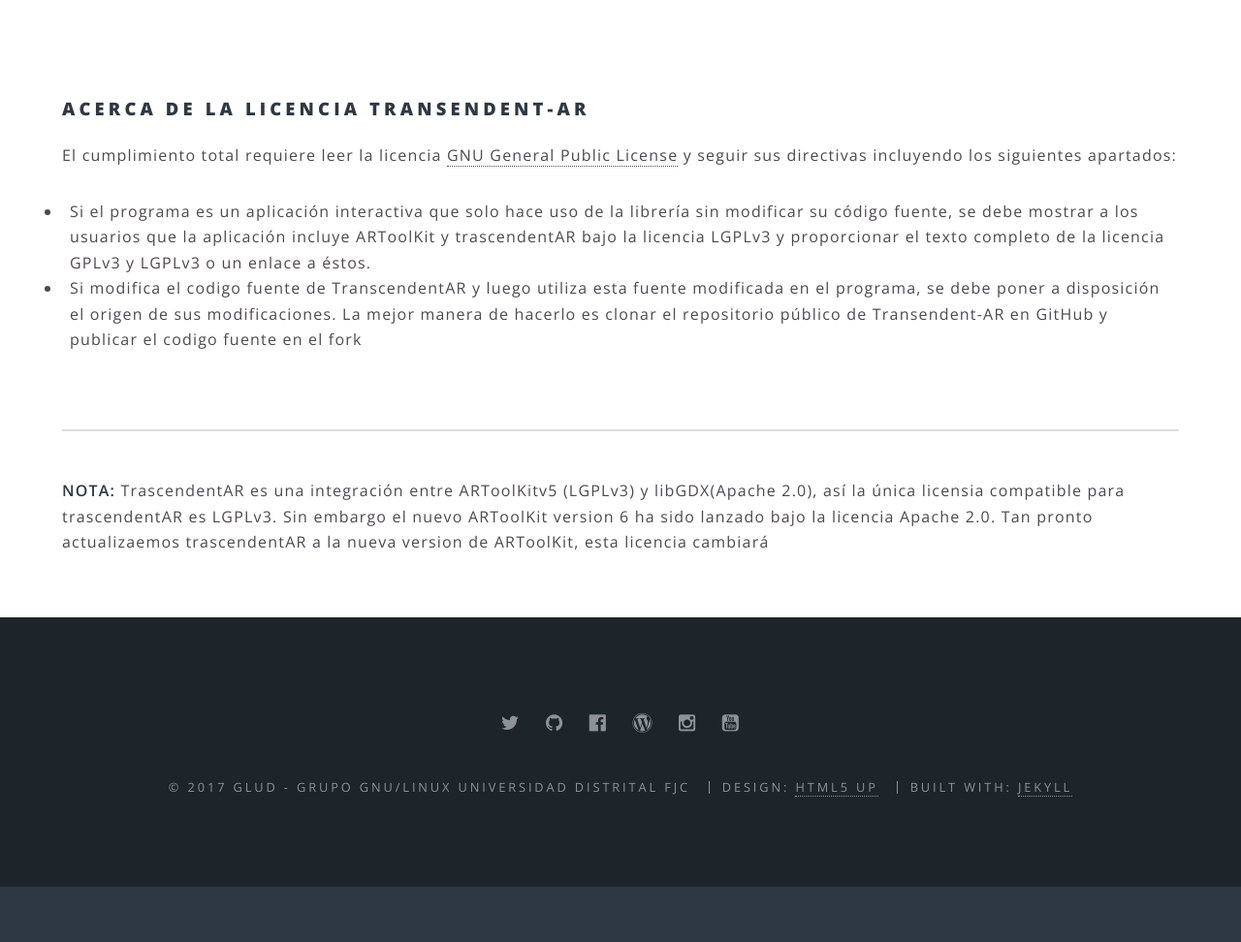
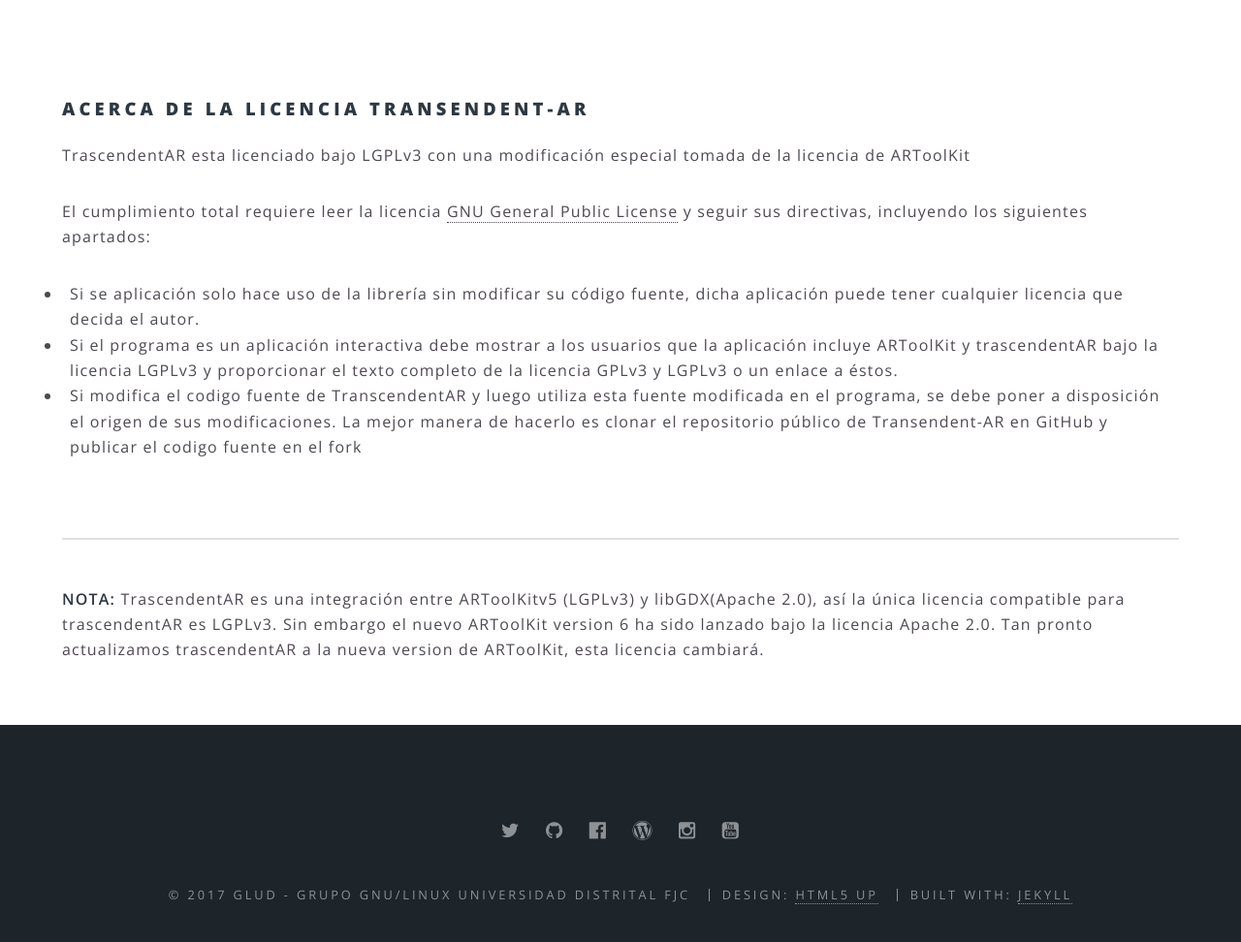
Before and after one commit to GLUD/trascendentAR, a Jekyll site: the page built from licencia.html, in a window 1280 px wide and 1379 px high. Shown: the part 353-1325 px from the top of the window at 97% size. Built offline with Jekyll 4.4.1, drawn with Linux system fonts in a browser that asks for light colours.

Commit message:
Actualizar contenido

```diff
--- a/licencia.html
+++ b/licencia.html
@@ -5,13 +5,16 @@ lang: es
 ref: licencia
 ---
 	<h3>Acerca de la Licencia Transendent-AR</h3>
+	<p> TrascendentAR esta licenciado bajo LGPLv3 con una modificación especial tomada de la licencia de ARToolKit
 	<p> El cumplimiento total requiere leer la licencia <a href="https://www.gnu.org/licenses/lgpl-3.0.txt">GNU General Public
 License</a>
-		y seguir sus directivas incluyendo los siguientes apartados:
+		y seguir sus directivas, incluyendo los siguientes apartados:
 			<div class="row">
 					<ul>
-						<li>Si el programa es un aplicación interactiva que solo hace uso de la librería sin modificar su código fuente,
-							 se debe mostrar a los usuarios que la aplicación incluye ARToolKit y trascendentAR bajo la licencia LGPLv3 y proporcionar
+						<li>Si se aplicación solo hace uso de la librería sin modificar su código fuente, dicha aplicación
+							puede tener cualquier licencia que decida el autor.
+						<li>Si el programa es un aplicación interactiva debe mostrar a los usuarios que la aplicación incluye
+							ARToolKit y trascendentAR bajo la licencia LGPLv3 y proporcionar
 							el texto completo de la licencia GPLv3 y LGPLv3 o un enlace a éstos. </li>
 						<li>Si modifica el codigo fuente de TranscendentAR y luego utiliza esta fuente modificada en el
 							programa, se debe poner a disposición el origen de sus modificaciones.
@@ -21,6 +24,6 @@ License</a>
 				</div>
 	<hr>
 	<b>NOTA:</b> TrascendentAR es una integración entre  ARToolKitv5 (LGPLv3) y libGDX(Apache 2.0), así
-	la única licensia compatible para trascendentAR es LGPLv3. Sin embargo
+	la única licencia compatible para trascendentAR es LGPLv3. Sin embargo
 	el nuevo ARToolKit version 6 ha sido lanzado bajo la licencia Apache 2.0. Tan pronto
-	actualizaemos trascendentAR a la nueva version de ARToolKit, esta licencia cambiará
+	actualizamos trascendentAR a la nueva version de ARToolKit, esta licencia cambiará.
```
